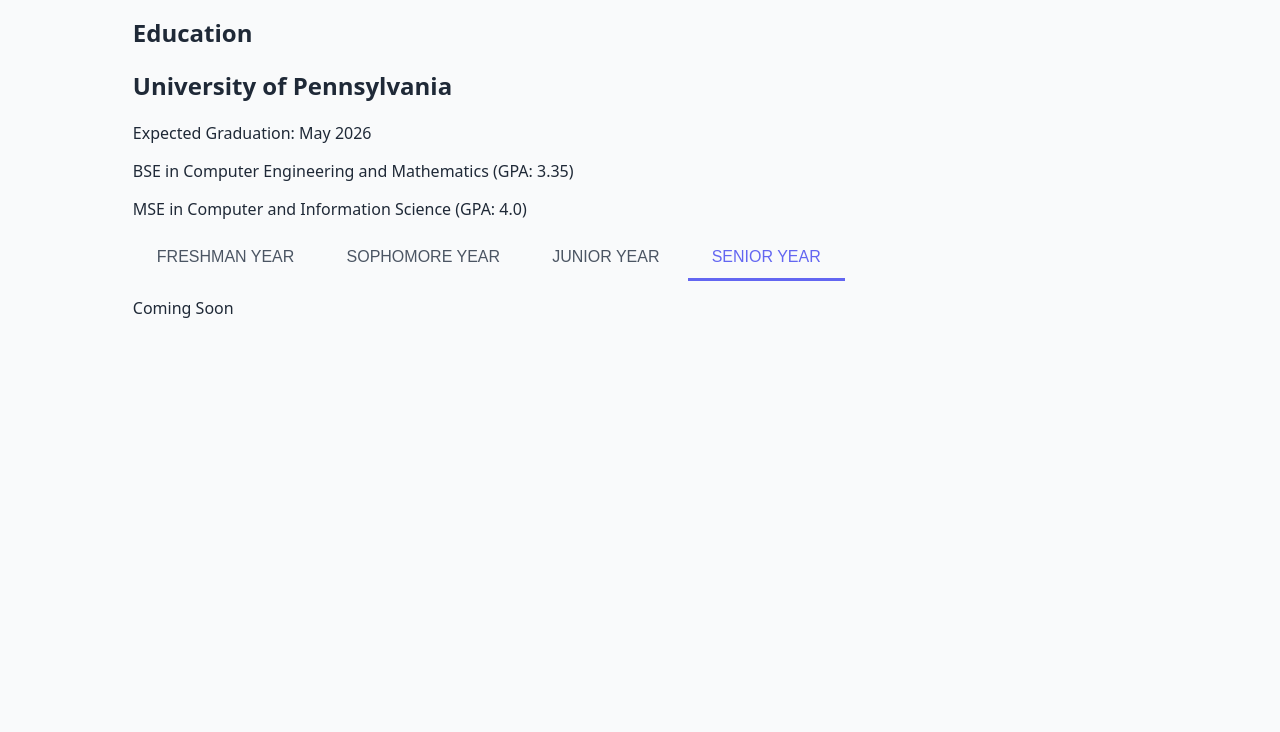
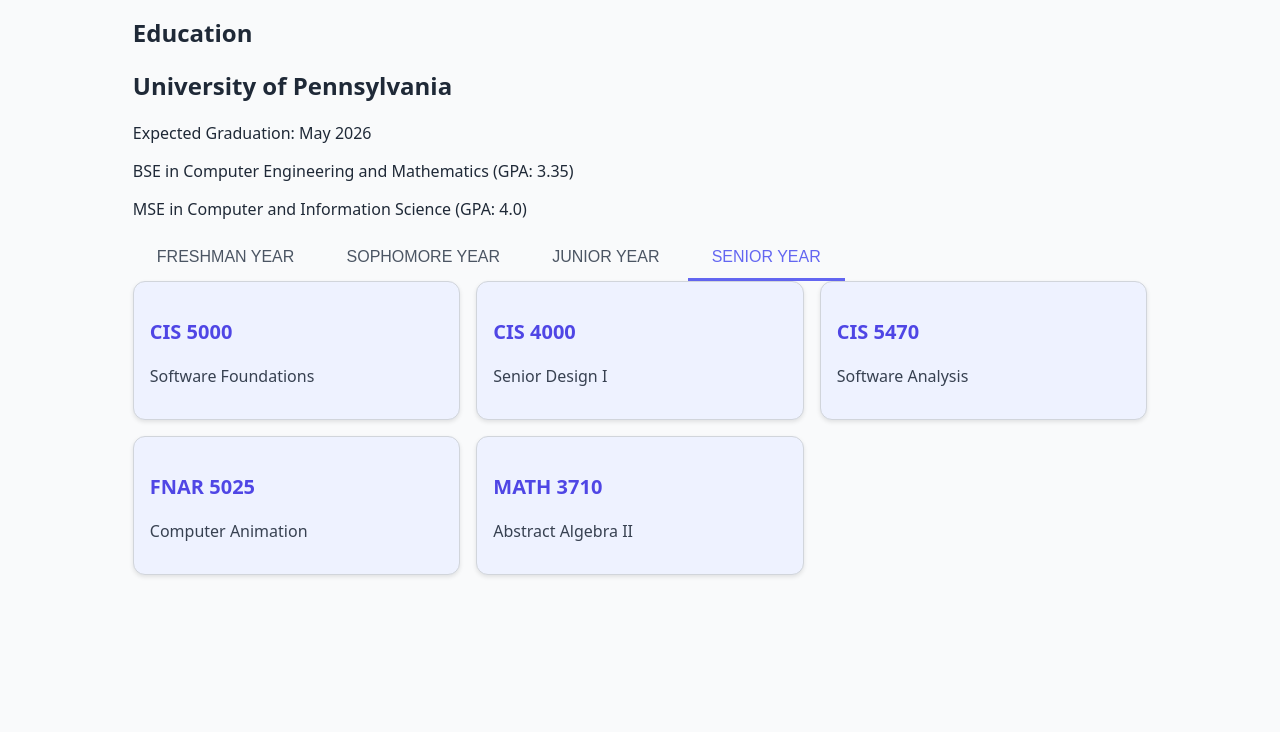
Before and after one commit to Aorus1/aorus1.github.io, a website built with Vite: page about.html in a window 1280 px wide. Both pictures are taken after a click on the tab "SENIOR YEAR". Shown: the part 68-800 px from the top of the page. Built offline with nearby package versions, Linux system fonts and the light colour scheme.

Commit message:
coruses for fall

```diff
--- a/about.html
+++ b/about.html
@@ -486,8 +486,29 @@
             </div>
 
             <!-- Senior Courses -->
-            <div id="senior-courses" class="hidden">
-              <p class="text-center text-gray-900 text-lg">Coming Soon</p>
+            <div id="senior-courses">
+              <div class="course-grid">
+                <div class="course-box">
+                  <p class="course-code">CIS 5000</p>
+                  <p class="course-title">Software Foundations</p>
+                </div>
+                <div class="course-box">
+                  <p class="course-code">CIS 4000</p>
+                  <p class="course-title">Senior Design I</p>
+                </div>
+                <div class="course-box">
+                  <p class="course-code">CIS 5470</p>
+                  <p class="course-title">Software Analysis</p>
+                </div>
+                <div class="course-box">
+                  <p class="course-code">FNAR 5025</p>
+                  <p class="course-title">Computer Animation</p>
+                </div>
+                <div class="course-box">
+                  <p class="course-code">MATH 3710</p>
+                  <p class="course-title">Abstract Algebra II</p>
+                </div>
+              </div>
             </div>
           </div>
         </div>
```
